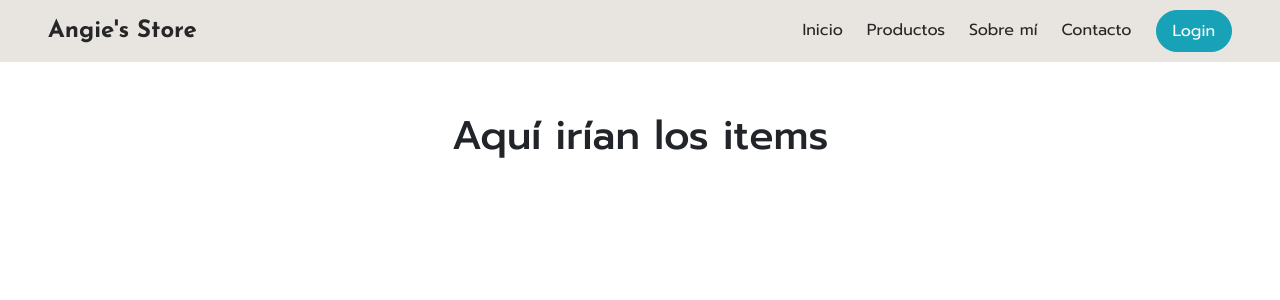
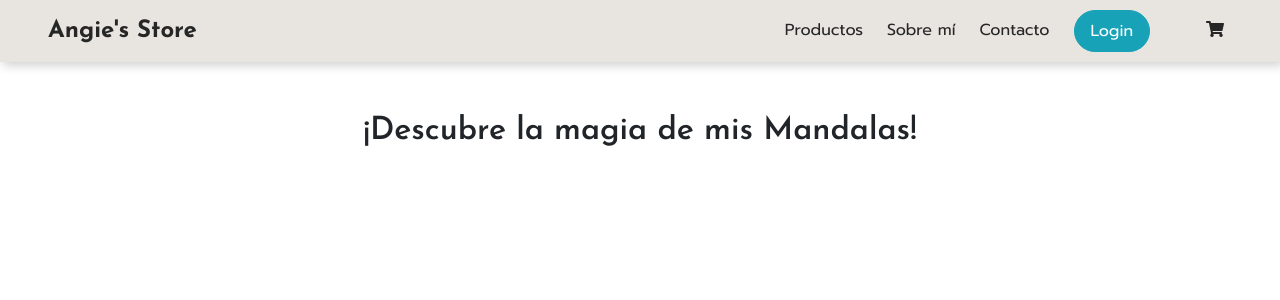
Before and after one commit to Angeles84/Idea-Apellido, a React (Create React App) app: page / in a window 1280 px wide. Shown: the top 300 px of the page. Built offline with nearby package versions, Linux system fonts and the light colour scheme.

Commit message:
componente carrito y props

```diff
--- a/src/App.js
+++ b/src/App.js
@@ -1,12 +1,13 @@
 import React from 'react'
 import './App.css';
-import NavBar from './components/NavBar/NavBar';
+import ItemListContainer from './components/ItemListContainer/ItemListContainer.jsx';
+import NavBar from './components/NavBar/NavBar.jsx';
 
 function App() {
   return (
     <div className="App">
       <NavBar />
-      <h1 className="header">Aquí irían los items</h1>
+      <ItemListContainer greeting="¡Descubre la magia de mis Mandalas!"/>
     </div>
   );
 }
--- /dev/null
+++ b/src/components/CartWidget/CartWidget.jsx
@@ -0,0 +1,10 @@
+import React from 'react'
+import './CartWidget.css'
+
+const CartWidget = () => {
+  return (
+    <a className="nav-link ml-5" href="#"><i className="fas fa-shopping-cart"></i></a>
+  )
+}
+
+export default CartWidget
--- /dev/null
+++ b/src/components/ItemListContainer/ItemListContainer.css
@@ -0,0 +1,5 @@
+.greeting {
+  padding-top: 7rem;
+  font-family: 'Josefin Sans', sans-serif;
+  font-weight: 600;
+}
--- /dev/null
+++ b/src/components/ItemListContainer/ItemListContainer.jsx
@@ -0,0 +1,12 @@
+import React from 'react'
+import './ItemListContainer.css'
+
+const ItemListContainer = (props) => {
+  return (
+    <div className="container">
+      <h2 className="greeting">{props.greeting}</h2>
+    </div>
+  )
+}
+
+export default ItemListContainer
--- a/src/components/NavBar/NavBar.css
+++ b/src/components/NavBar/NavBar.css
@@ -1,5 +1,6 @@
 nav {
   background-color: #E8E5E0;
+  box-shadow: 3px 3px 10px rgba(0, 0, 0, 0.20);
 }
 nav a {
   color: #262626;
--- a/src/components/NavBar/NavBar.jsx
+++ b/src/components/NavBar/NavBar.jsx
@@ -1,4 +1,5 @@
 import React from 'react'
+import CartWidget from '../CartWidget/CartWidget.jsx';
 import './NavBar.css';
 
 const NavBar = () => {
@@ -10,11 +11,11 @@ const NavBar = () => {
       </button>
       <div className="collapse navbar-collapse" id="navbarNavAltMarkup">
         <div className="navbar-nav ml-auto">
-          <a className="nav-link" href="#">Inicio</a>
           <a className="nav-link ml-2" href="#">Productos</a>
           <a className="nav-link ml-2" href="#">Sobre mí</a>
           <a className="nav-link ml-2" href="#">Contacto</a>
           <a className="nav-link btn btn-info rounded-pill ml-3 px-3 contacto" href="#">Login</a>
+          <CartWidget />
         </div>
       </div>
     </nav>
```
Also changed, not shown: src/components/CartWidget/CartWidget.css (added).
